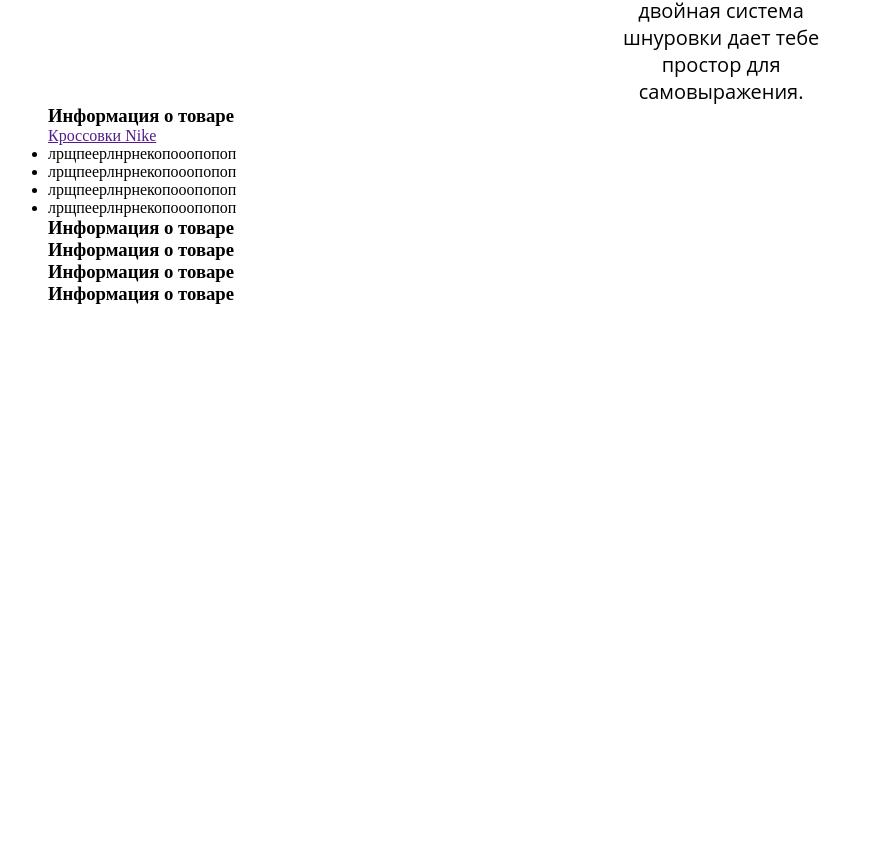
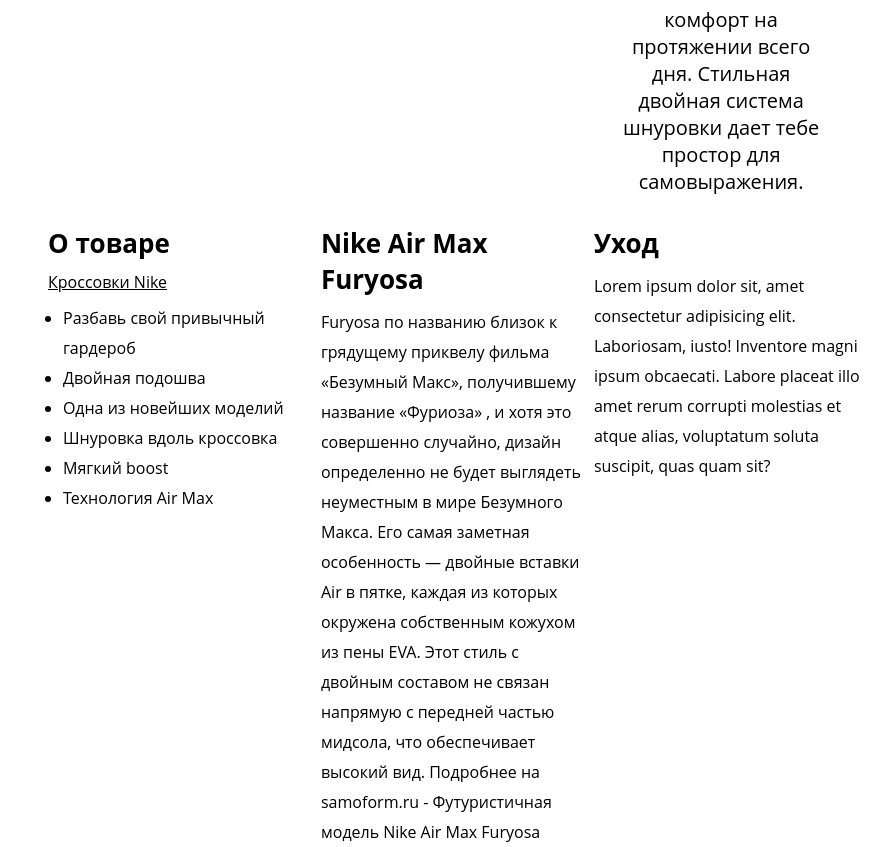
Before and after one commit to Efim73/SNEAKERS, a plain HTML site: page nike6.html in a window 1280 px wide. Shown: the part 1051-1898 px from the top of the page, without its empty margins (144-1034 px from the left). Before the commit the page ends 1356 px from the top, so only its background shows below. Drawn offline with Linux system fonts and the light colour scheme.

Commit message:
Add files via upload

```diff
--- a/nike6.html
+++ b/nike6.html
@@ -25,7 +25,9 @@
                 <a href="#/">
                     <img src="nike6-0.jpg" alt="">
                 </a>
-                <img class="upload" src="upload.svg" alt="">
+                <a href="">
+                    <img class="upload" src="upload.svg" alt="">
+                </a>
             </div>
             <div class="productSlider">
                 <div class="slider">
@@ -94,18 +96,49 @@
 
             </div>
         </div>
-        <div>
-            <h3>Информация о товаре</h3>
+
+    </div>
+
+    <div class="info">
+        <div id="infoFirst">
+            <h3 class="infoH3">О товаре</h3>
             <a href="">Кроссовки Nike</a>
             <ul>
-                <li>лрщпеерлнрнекопооопопоп</li>
-                <li>лрщпеерлнрнекопооопопоп</li>
-                <li>лрщпеерлнрнекопооопопоп</li>
-                <li>лрщпеерлнрнекопооопопоп</li>
+                <li>Разбавь свой привычный гардероб</li>
+                <li>Двойная подошва</li>
+                <li>Одна из новейших моделий</li>
+                <li>Шнуровка вдоль кроссовка</li>
+                <li>Мягкий boost</li>
+                <li>Технология Air Max</li>
             </ul>
+        </div>
 
+        <div id="infoSecond">
+            <h3 class="infoH3">Nike Air Max Furyosa</h3>
+            <p>Furyosa по названию близок к грядущему приквелу фильма «Безумный Макс», получившему название
+                «Фуриоза» ,
+                и
+                хотя это совершенно случайно, дизайн определенно не будет выглядеть неуместным в мире Безумного
+                Макса.
+                Его
+                самая заметная особенность — двойные вставки Air в пятке, каждая из которых окружена собственным
+                кожухом
+                из
+                пены EVA. Этот стиль с двойным составом не связан напрямую с передней частью мидсола, что
+                обеспечивает
+                высокий вид.
+                Подробнее на samoform.ru - Футуристичная модель Nike Air Max Furyosa</p>
         </div>
-        <div>
+        <div id="infoThird">
+            <h3 class="infoH3">Уход</h3>
+            <p>Lorem ipsum dolor sit, amet consectetur adipisicing elit. Laboriosam, iusto! Inventore magni ipsum
+                obcaecati. Labore placeat illo amet rerum corrupti molestias et atque alias, voluptatum soluta suscipit,
+                quas quam sit?</p>
+        </div>
+
+    </div>
+
+    <!-- <div>
             <h3>Информация о товаре</h3>
             <p></p>
 
@@ -124,9 +157,9 @@
             <h3>Информация о товаре</h3>
             <p></p>
 
-        </div>
+        </div> -->
 
-    </div>
+
     <!-- <script src="script.js"></script> -->
     <script>
         let right = document.getElementsByClassName('rightButton')[0]
@@ -138,12 +171,13 @@
         // photos.children.forEach(element => {
         //     console.log(element)
         // });
-            for(let photo of photos.children){
-                photo.onclick = function(){
-                    console.log(photos.indexOf(photo));
-
-                }
+        for (let photo of photos.children) {
+            photo.onclick = function () {
+                console.log(Array.prototype.indexOf.call(photos.children, photo));
+                counter = Array.prototype.indexOf.call(photos.children, photo)
+                refreshImg();
             }
+        }
         let imgs = [
             'nike6-0.jpg',
             'nike6-1.jpg',
@@ -157,20 +191,21 @@
                 slider.children[i].src = imgs[(i + counter) % 4]
             }
         }
-        nike1.onclick = function() {
-            console.log(80);
-            counter=1;
-            refreshImg();
+        // nike1.onclick = function () {
+        //     console.log(80);
+        //     counter = 1;
+        //     refreshImg();
 
 
 
-        }
+
+        // }
         // refreshImg();
         left.onclick = function () {
             console.log(8);
-            counter = counter-1;
-            if(counter<0){
-                counter=3
+            counter = counter - 1;
+            if (counter < 0) {
+                counter = 3
             }
             slider.style.transform = 'translateX(+0%)'
             setTimeout(function () {
@@ -179,7 +214,7 @@
                 slider.style.transform = 'translateX(-100%)'
 
 
-            },300)
+            }, 300)
             slider.style.transition = '0.3s'
 
         }
--- a/product.css
+++ b/product.css
@@ -6,14 +6,17 @@
 .allInformation {
     position: relative;
     /* overflow: hidden; */
+    margin-top: 100px;
 }
 
 .photos .upload {
     width: 20px;
     display: inline-block;
-    position: absolute;
-    bottom: 0;
-    left: 65px;
+    /* position: absolute; */
+    margin-top: 20px;
+    margin-left: 60px;
+    height: 20px;
+
 }
 
 .container {
@@ -45,6 +48,7 @@
     width: calc(60% - 150px);
     position: relative;
     overflow: hidden;
+
     height: 7%;
 }
 .slider{
@@ -71,7 +75,6 @@
     width: 90%;
     margin: auto;
     font-family: 'Open Sans', sans-serif;
-    margin-top: 40px;
     font-size: 40px;
 }
 
@@ -201,6 +204,7 @@
     transition: 0.3s;
     display: inline-block;
     vertical-align: middle;
+    margin-bottom: 30px;
 
 }
 
@@ -236,4 +240,39 @@
     font-family: 'Open Sans', sans-serif;
     margin-left: 28px;
     width: 60%;
+    margin-bottom: 30px;
 }
+
+
+
+#infoFirst li{
+    line-height: 30px;
+    margin-left: 15px;
+}
+.info p{
+    line-height: 30px;
+}
+.info{
+    width: 70%;
+    margin: auto;
+    font-family: 'Open Sans', sans-serif;
+}
+.info div{
+    display: inline-block;
+    width: 30%;
+    top: 0px;vertical-align: top;
+
+}
+
+.infoH3{
+    font-size: 26px;
+    margin-bottom: 10px;
+}
+#infoFirst a{
+    color: black;
+    margin-bottom: 10px;
+    display: inline-block;
+}
+#infoFirst li:last-child{
+    padding-bottom: 150px ;
+}
```
Also changed, not shown: new.html (+1 -0 lines).
